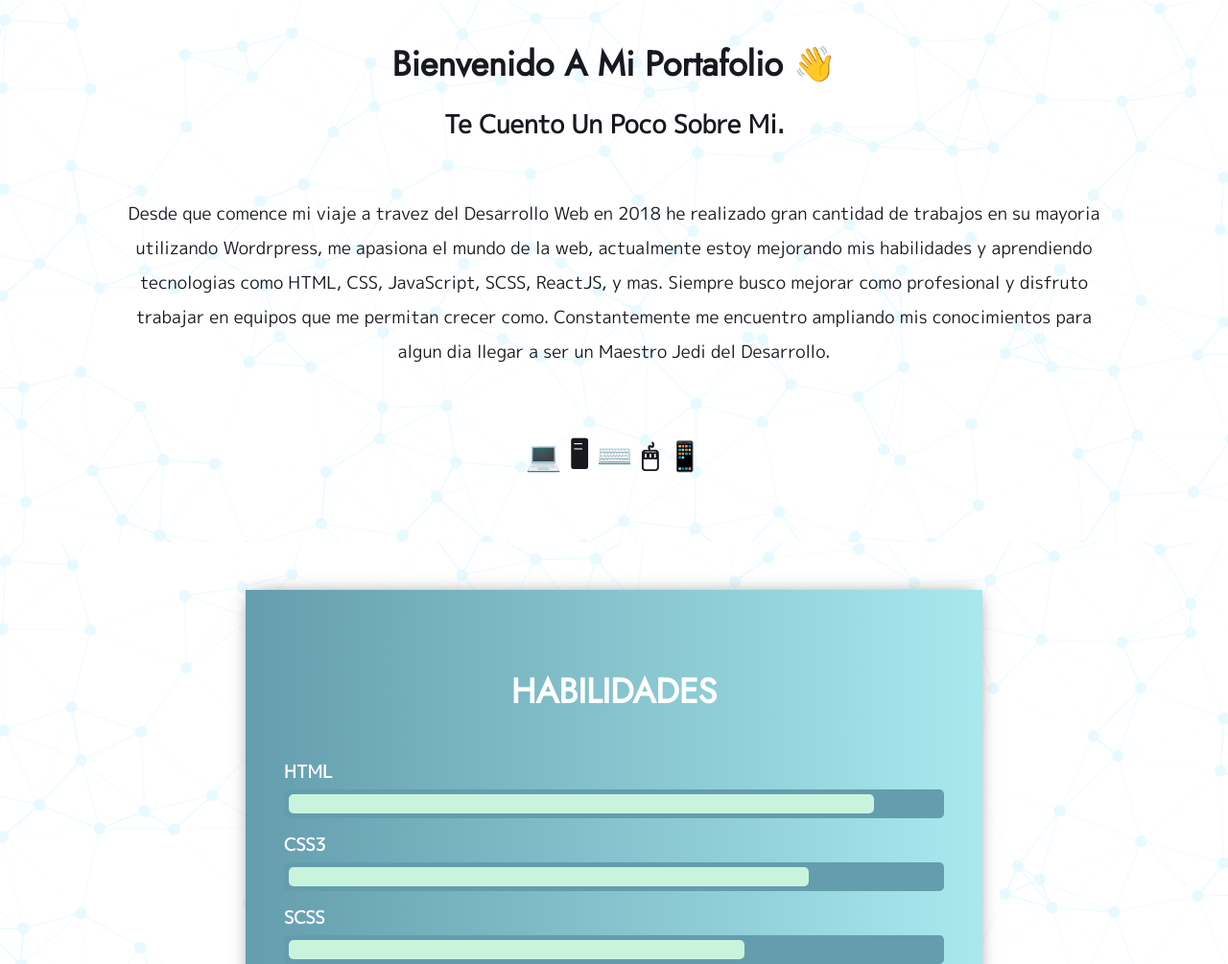
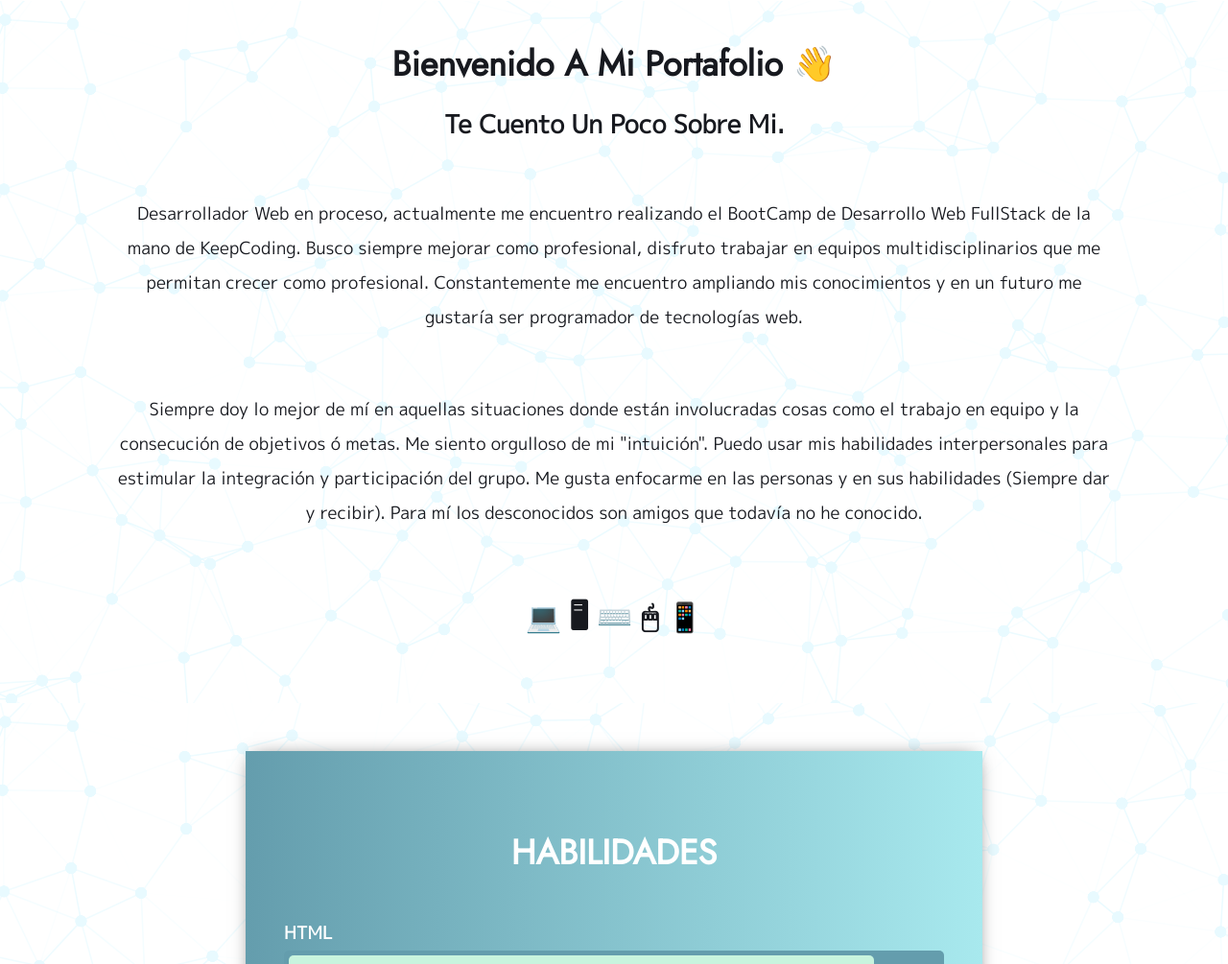
Before and after one commit to Snipsx17/practica_html_css_keepcoding, a plain HTML site: page index.html in a window 1280 px wide. Shown: the part 839-1844 px from the top of the page at 96% size. Drawn offline with Linux system fonts and the light colour scheme.

Commit message:
Corrijo la seccion sobre mi

```diff
--- a/index.html
+++ b/index.html
@@ -68,14 +68,11 @@
         <h2 class="info__title no--margin">Bienvenido a mi portafolio 👋</h2>
         <h3 class="info__subtitle no--margin">te cuento un poco sobre mi.</h3>
         <p class="info__paragraph">
-          Desde que comence mi viaje a travez del Desarrollo Web en 2018 he
-          realizado gran cantidad de trabajos en su mayoria utilizando
-          Wordrpress, me apasiona el mundo de la web, actualmente estoy
-          mejorando mis habilidades y aprendiendo tecnologias como HTML, CSS,
-          JavaScript, SCSS, ReactJS, y mas. Siempre busco mejorar como
-          profesional y disfruto trabajar en equipos que me permitan crecer
-          como. Constantemente me encuentro ampliando mis conocimientos para
-          algun dia llegar a ser un Maestro Jedi del Desarrollo.
+            Desarrollador Web en proceso, actualmente me encuentro realizando el BootCamp de Desarrollo Web FullStack de la mano de KeepCoding. Busco siempre mejorar como profesional, disfruto trabajar en equipos multidisciplinarios que me permitan crecer como profesional. Constantemente me encuentro ampliando mis conocimientos y en un futuro me gustaría ser programador de tecnologías web.
+        </p>
+
+        <p class="info__paragraph">
+            Siempre doy lo mejor de mí en aquellas situaciones donde están involucradas cosas como el trabajo en equipo y la consecución de objetivos ó metas. Me siento orgulloso de mi "intuición". Puedo usar mis habilidades interpersonales para estimular la integración y participación del grupo. Me gusta enfocarme en las personas y en sus habilidades (Siempre dar y recibir). Para mí los desconocidos son amigos que todavía no he conocido.
         </p>
         <h3 class="info__icons">💻 🖥 ⌨️ 🖱 📱</h3>
       </section>
```
